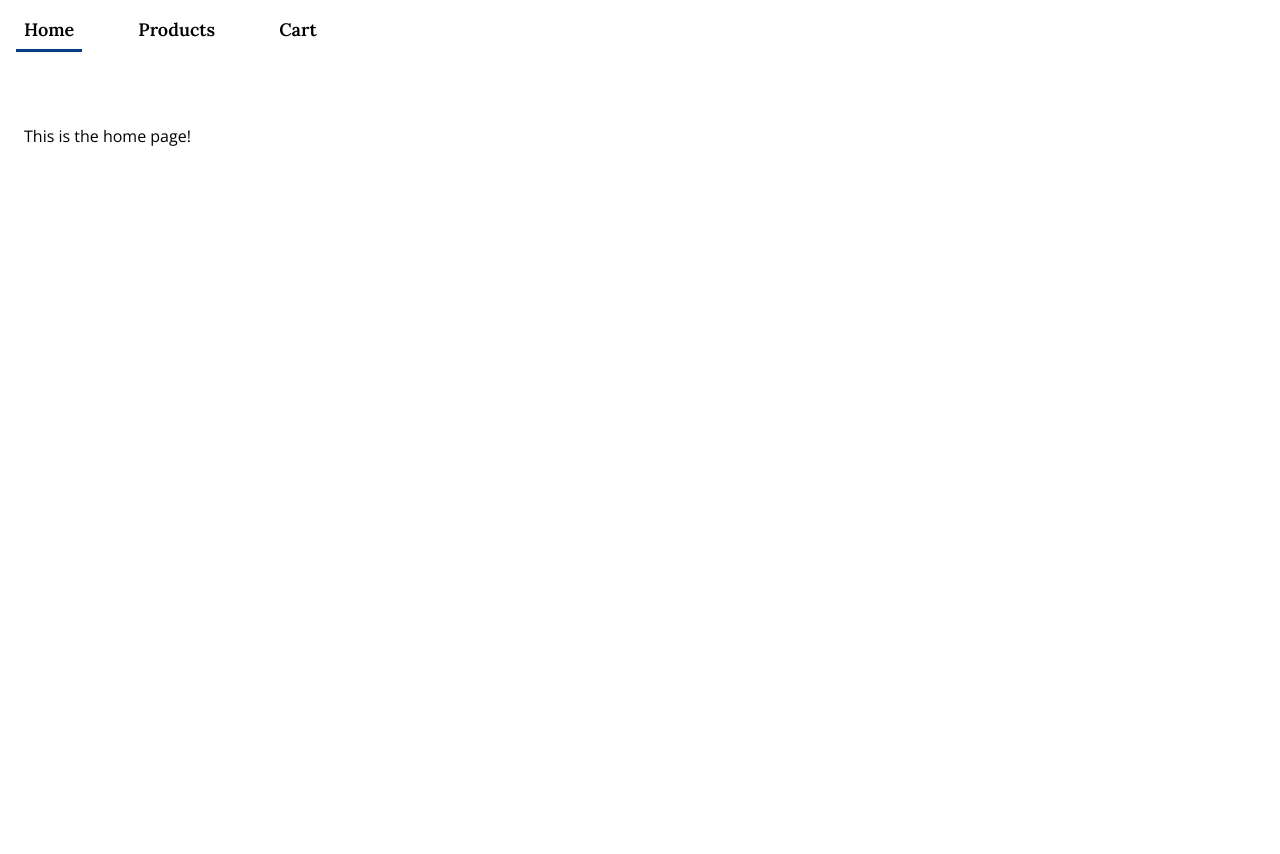
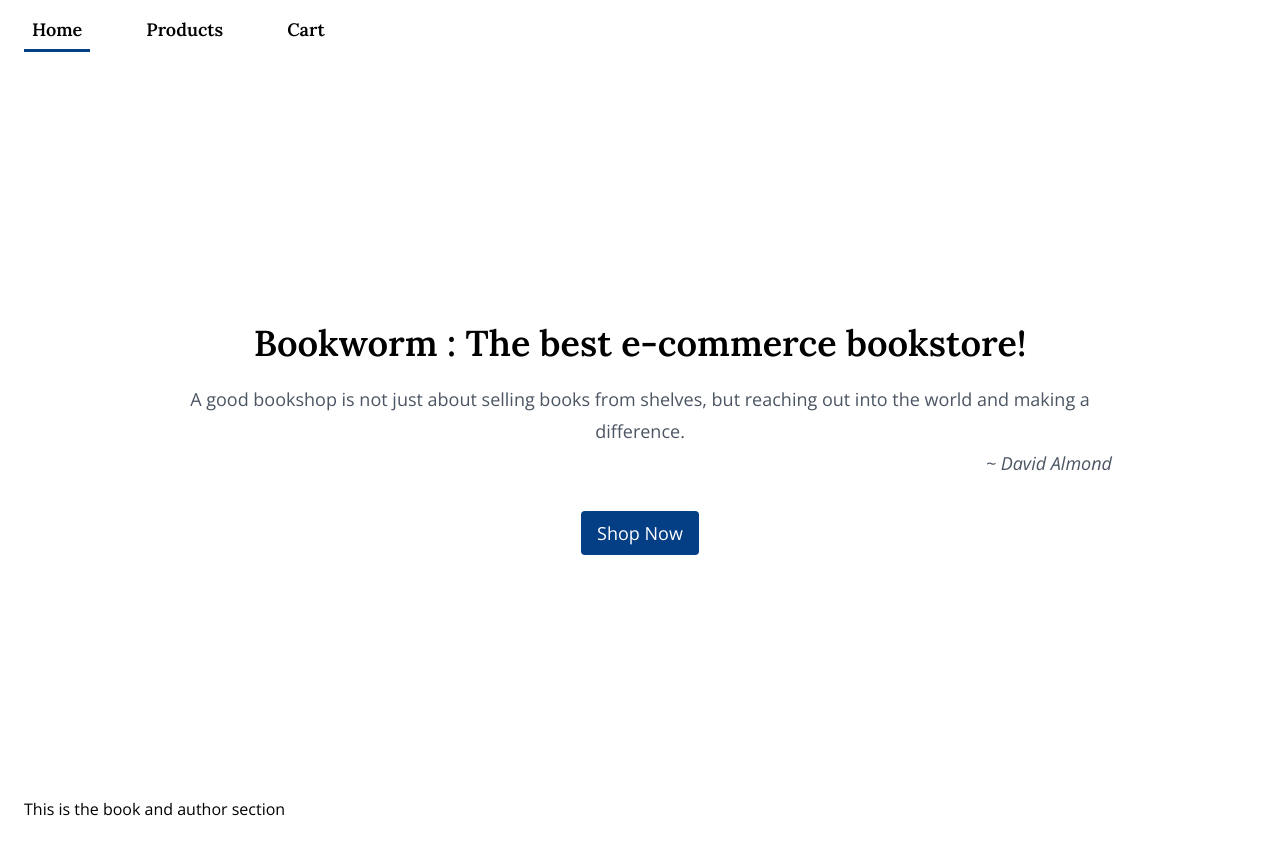
Before and after one commit to rajivtitus/ecommerce-bookstore, a React (Vite) app: page / in a window 1280 px wide. Shown: the top 854 px of the page. Before the commit the page ends 800 px from the top, so only its background shows below. Built offline with nearby package versions, Linux system fonts and the light colour scheme.

Commit message:
added landing and feature page skeletons

```diff
--- /dev/null
+++ b/src/components/Home/Featured.tsx
@@ -0,0 +1,11 @@
+import { ReactElement } from "react";
+
+const Featured = (): ReactElement => {
+	return (
+		<div className="min-h-screen">
+			<h1>This is the book and author section</h1>
+		</div>
+	);
+};
+
+export default Featured;
--- /dev/null
+++ b/src/components/Home/Landing.tsx
@@ -0,0 +1,28 @@
+import { ReactElement } from "react";
+import { Link } from "react-router-dom";
+
+import { Paths } from "../../utils/constants";
+
+const Landing = (): ReactElement => {
+	return (
+		<div className="flex justify-center items-center h-full">
+			<div className="text-center">
+				<h2 className="mb-6 text-4xl font-lora leading-8">
+					Bookworm : The best e-commerce bookstore!
+				</h2>
+				<p className="px-36 mb-8 text-lg text-gray-600 leading-8">
+					A good bookshop is not just about selling books from shelves, but
+					reaching out into the world and making a difference.
+					<span className="text-right block italic">~ David Almond</span>
+				</p>
+				<Link to={Paths.Products}>
+					<button className="px-4 py-2 bg-primary text-lg text-white rounded">
+						Shop Now
+					</button>
+				</Link>
+			</div>
+		</div>
+	);
+};
+
+export default Landing;
--- a/src/components/Layout.tsx
+++ b/src/components/Layout.tsx
@@ -7,9 +7,9 @@ interface Props {
 
 const Layout = ({ children }: Props): ReactElement => {
 	return (
-		<div className="max-w-screen-2xl m-auto h-screen">
+		<div className="max-w-screen-2xl m-auto min-h-screen">
 			<Navbar />
-			<div className="p-6">{children}</div>
+			<div className="px-6 py-4 h-[calc(100vh-55px)]">{children}</div>
 		</div>
 	);
 };
--- a/src/components/Navbar.tsx
+++ b/src/components/Navbar.tsx
@@ -23,7 +23,7 @@ const Navbar = (): ReactElement => {
 
 	return (
 		<nav>
-			<ul className="flex p-4 mb-8">
+			<ul className="flex px-6 pt-4 mb-4">
 				{NAV_ITEMS.map((link, index) => (
 					<li
 						key={index}
--- a/src/routes/Home.tsx
+++ b/src/routes/Home.tsx
@@ -1,11 +1,14 @@
 import { ReactElement } from "react";
 
 import Layout from "../components/Layout";
+import Featured from "../components/Home/Featured";
+import Landing from "../components/Home/Landing";
 
 const Home = (): ReactElement => {
 	return (
 		<Layout>
-			<h2>This is the home page!</h2>
+			<Landing />
+			<Featured />
 		</Layout>
 	);
 };
```
